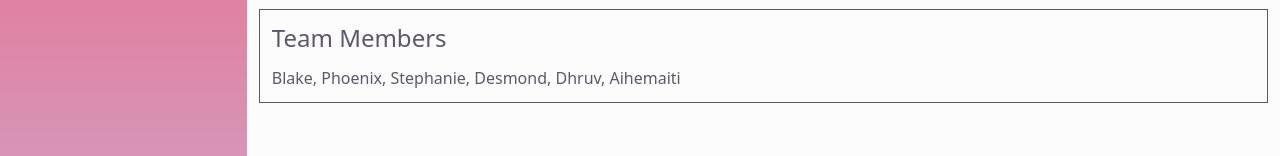
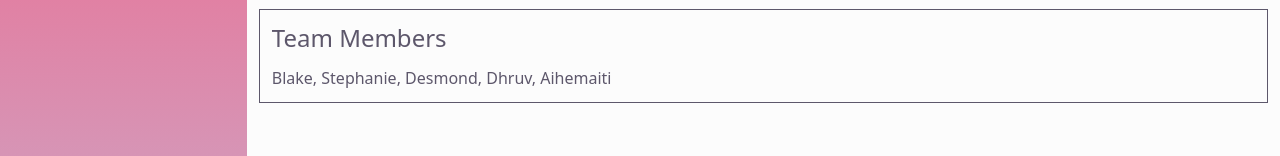
Before and after one commit to B6ChiP/chimera-dashboard, a website: page public/index.html in a window 1280 px wide. Shown: the part 349-505 px from the top of the page. Drawn offline with Linux system fonts and the light colour scheme.

Commit message:
team members

```diff
--- a/public/index.html
+++ b/public/index.html
@@ -117,7 +117,7 @@
 
         <div id="section-team-members" class="flex flex-col p-3 gap-3 border border-secondary w-full">
           <div class="w-full text-2xl">Team Members</div>
-          <p>Blake, Phoenix, Stephanie, Desmond, Dhruv, Aihemaiti</p>
+          <p>Blake, Stephanie, Desmond, Dhruv, Aihemaiti</p>
         </div>
 
       </div>
```
